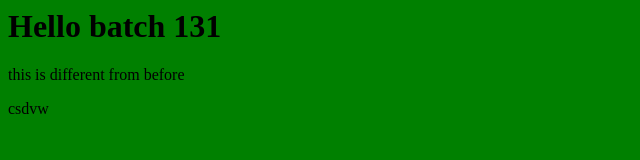
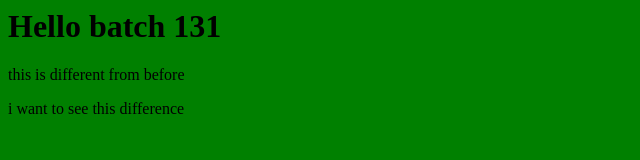
Before and after one commit to spiomBOT/new_project, a plain HTML site: page index.html in a window 1280 px wide. Shown: the whole page, without its empty margins (0-640 px from the left). Drawn offline with Linux system fonts and the light colour scheme.

Commit message:
final version

```diff
--- a/index.html
+++ b/index.html
@@ -8,4 +8,4 @@
   </body>
 
 </html>
-csdvw
+i want to see this difference
```
